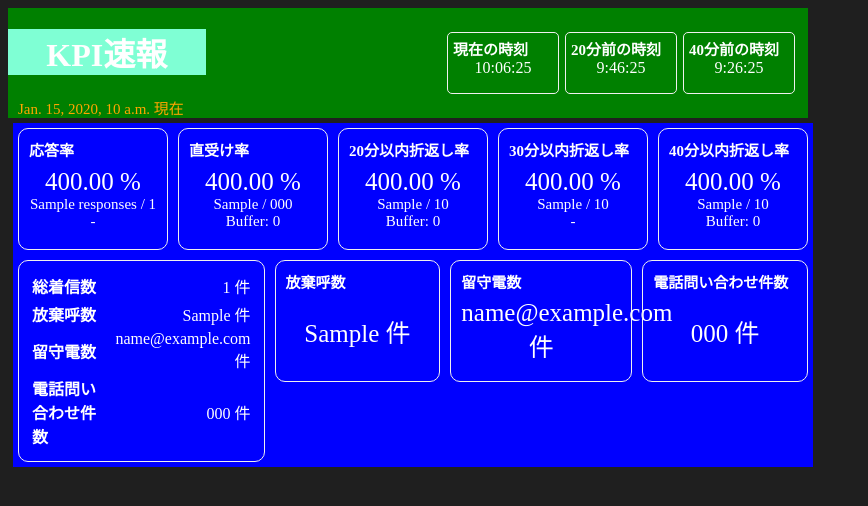
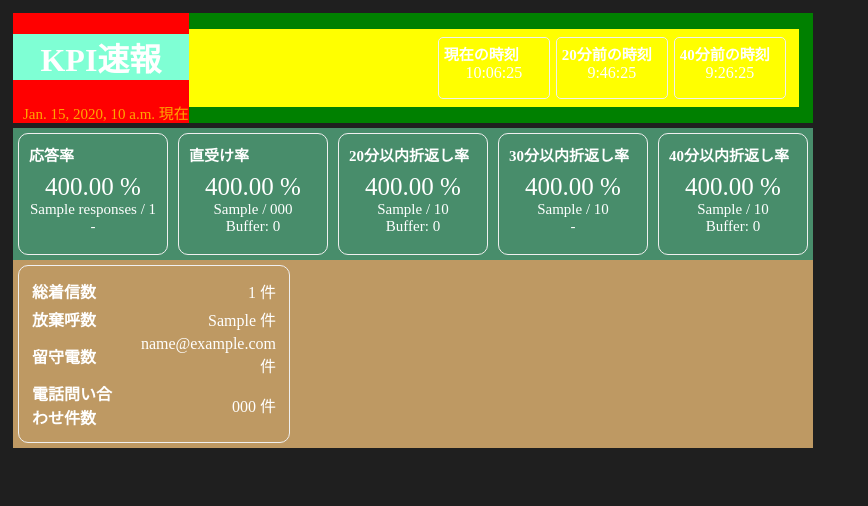
Before and after one commit to ekrsw/kpi_info_api, a Django app: template templates/kpi/dashboard.html in a window 1280 px wide. Shown: the top 506 px of the page, without its empty margins (0-868 px from the left). Run offline with Django 5.2, Linux system fonts and the light colour scheme; the template is opened without the code that fills it: most values are stand-ins (such as "Sample title", 1, 10 or a date in 2020).

Commit message:
background-color

```diff
--- a/static/kpi/css/dashboard.css
+++ b/static/kpi/css/dashboard.css
@@ -1,27 +1,37 @@
 .page {
     display: flex;
+}
+
+.titleContainer {
+    background-color: green;
+    margin: 5px 5px;
 }
 
 .itemContainer {
     background-color: blue;
     margin: 5px 5px;
 }
-.titleContainer {
-    background-color: green;
+
+.mainContainer {
+    background-color: red;
+}
+
+.timeContainer {
+    background-color: yellow;
+}
+
+h1 {
+    background-color: aquamarine;
 }
 
 .itemContainer, .titleContainer {
     width: 100%;
     align-items: center;
-
     max-width: 800px;
     /*border:solid 1px #dfdfdf;*/
     /*border-radius: 10px;*/
 }
 
-h1 {
-    background-color: aquamarine;
-}
 
 .timeStamp {
     color: orange;
@@ -49,9 +59,6 @@ th, td {
     color: white;
 }
 
-.titleContainer .mainContainer {
-    width: 25%;
-}
 .titleContainer, .timeContainer {
     display: flex;
 }
@@ -86,9 +93,17 @@ h1 {
 }
 
 .containerRow {
+    background-color: rgb(190, 153, 99);
     display: flex;
-    justify-content: center;
+    justify-content: left;
 }
+
+.containerMainKPI {
+    background-color: rgb(72, 141, 107);
+    display: flex;
+    justify-content: left;
+}
+
 .box {
     display: flex;
     flex-direction: column;
--- a/templates/kpi/dashboard.html
+++ b/templates/kpi/dashboard.html
@@ -37,7 +37,7 @@
             </div>
         </div>
         <div class="itemContainer">
-            <div class="containerRow">
+            <div class="containerMainKPI">
                 <div class="box">
                     <h5>応答率</h5>
                     <div class="contentField">
@@ -110,30 +110,6 @@
                         </tr>
                     </table>
                 </div>
-                <div class="box">
-                    <h5>放棄呼数</h5>
-                    <div class="contentField">
-                        <div class="content">
-                            <p class="mainContent">{{ kpi_object.abandoned_calls }} 件</p>
-                        </div>
-                    </div>
-                </div>
-                <div class="box">
-                    <h5>留守電数</h5>
-                    <div class="contentField">
-                        <div class="content">
-                            <p class="mainContent">{{ kpi_object.voicemails }} 件</p>
-                        </div>
-                    </div>
-                </div>
-                <div class="box">
-                    <h5>電話問い合わせ件数</h5>
-                    <div class="contentField">
-                        <div class="content">
-                            <p class="mainContent">{{ kpi_object.phone_inquiries }} 件</p>
-                        </div>
-                    </div>
-                </div>
             </div>
         </div>
     </div>
```
Also changed, not shown: collected_staticfiles/kpi/css/dashboard.css (+33 -19 lines).
